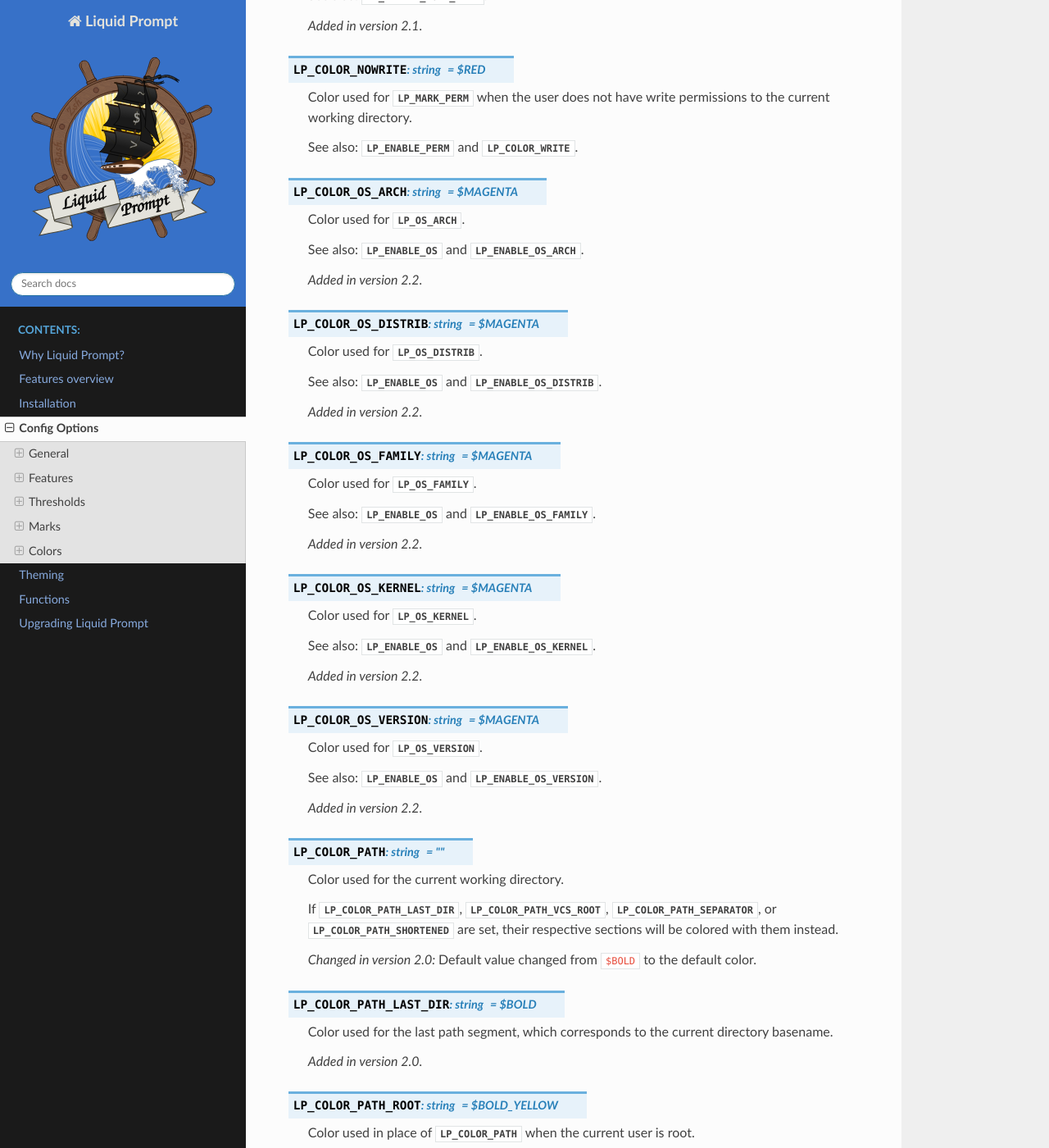
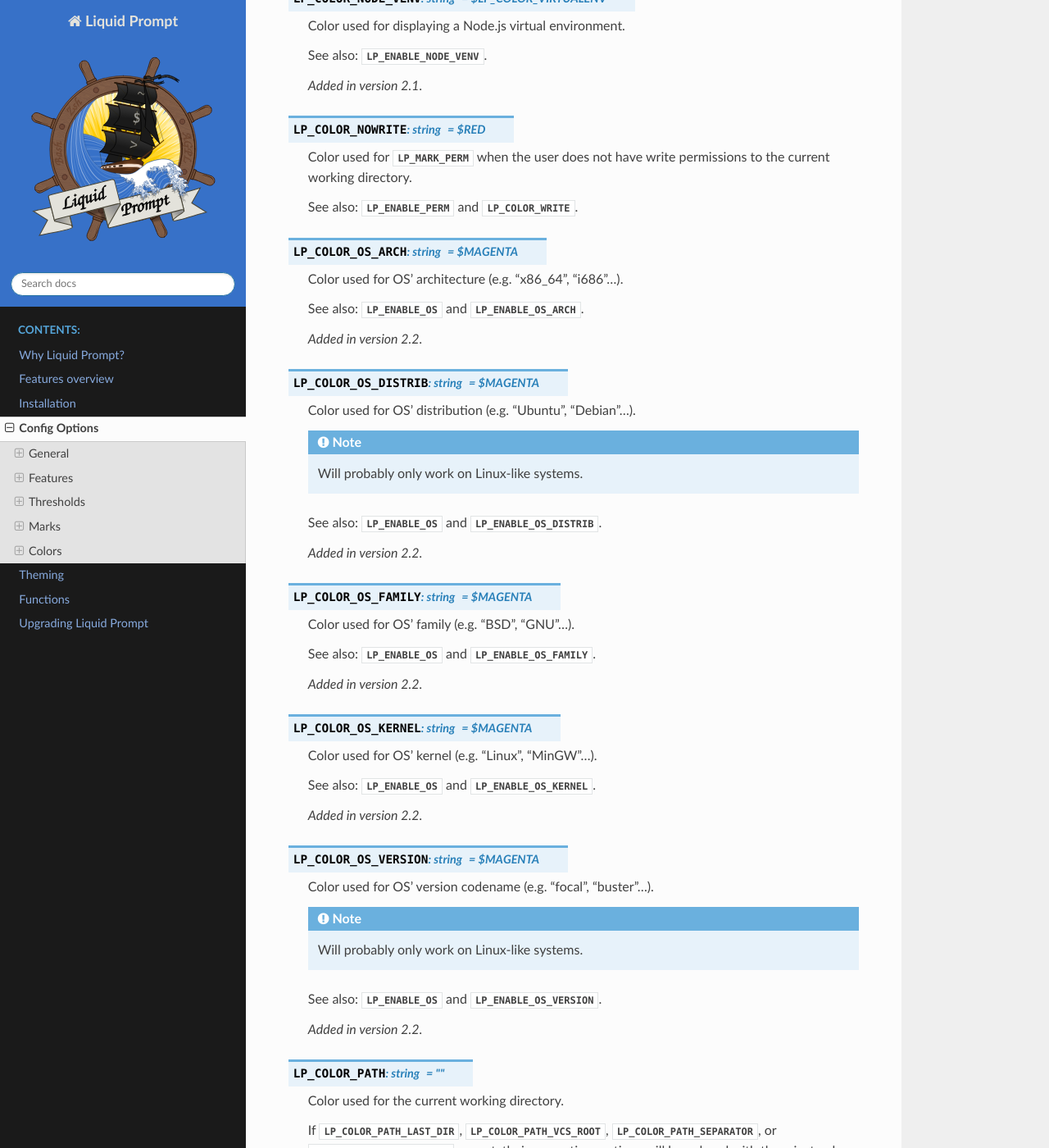
Before and after one commit to liquidprompt/liquidprompt, a Sphinx documentation site: the page built from docs/config.rst, in a window 1280 px wide and 1400 px high, scrolled down 32427 px. Shown: the whole window at 82% size. Built offline with Sphinx 7.4.7 and the Read the Docs theme 2.0.0, drawn with Linux system fonts in a browser that asks for light colours; pages that are not in the unit, such as notebooks, are missing from menus; cross-references to code outside the pages are shown as plain code; some of the changed text lies outside the part shown.

Commit message:
doc: mention presets in themes and config.
- fix doc about OS and CMake.

```diff
--- a/docs/config.rst
+++ b/docs/config.rst
@@ -44,6 +44,10 @@
    The example config file does not include every config option, and the
    comments describing the options are less verbose than the descriptions on
    this page.
+
+Several example of configurations are given in the ``contrib/presets``
+directory. Some of these presets can be combined, for instance for changing
+the icons, along with the colors.
 
 Each config option is documented with its default value.
 Options of type ``bool`` accept values of ``1`` for true and ``0`` for false.
@@ -1717,7 +1721,7 @@
    :type: string
    :value: $MAGENTA
 
-   Color used to display the C compilator in the CMake segment.
+   Color used to display the C compiler in the CMake segment.
 
    See :attr:`LP_ENABLE_CMAKE`.
 
@@ -1727,7 +1731,7 @@
    :type: string
    :value: $MAGENTA
 
-   Color used to display the C++ compilator in the CMake segment.
+   Color used to display the C++ compiler in the CMake segment.
 
    See :attr:`LP_ENABLE_CMAKE`.
 
@@ -1979,7 +1983,7 @@
    :type: string
    :value: $MAGENTA
 
-   Color used for :attr:`LP_OS_ARCH`.
+   Color used for OS' architecture (e.g. "x86_64", "i686"…).
 
    See also: :attr:`LP_ENABLE_OS` and :attr:`LP_ENABLE_OS_ARCH`.
 
@@ -1989,7 +1993,9 @@
    :type: string
    :value: $MAGENTA
 
-   Color used for :attr:`LP_OS_DISTRIB`.
+   Color used for OS' distribution (e.g. "Ubuntu", "Debian"…).
+
+   .. note:: Will probably only work on Linux-like systems.
 
    See also: :attr:`LP_ENABLE_OS` and :attr:`LP_ENABLE_OS_DISTRIB`.
 
@@ -1999,7 +2005,7 @@
    :type: string
    :value: $MAGENTA
 
-   Color used for :attr:`LP_OS_FAMILY`.
+   Color used for OS' family (e.g. "BSD", "GNU"…).
 
    See also: :attr:`LP_ENABLE_OS` and :attr:`LP_ENABLE_OS_FAMILY`.
 
@@ -2009,7 +2015,7 @@
    :type: string
    :value: $MAGENTA
 
-   Color used for :attr:`LP_OS_KERNEL`.
+   Color used for OS' kernel (e.g. "Linux", "MinGW"…).
 
    See also: :attr:`LP_ENABLE_OS` and :attr:`LP_ENABLE_OS_KERNEL`.
 
@@ -2019,7 +2025,9 @@
    :type: string
    :value: $MAGENTA
 
-   Color used for :attr:`LP_OS_VERSION`.
+   Color used for OS' version codename (e.g. "focal", "buster"…).
+
+   .. note:: Will probably only work on Linux-like systems.
 
    See also: :attr:`LP_ENABLE_OS` and :attr:`LP_ENABLE_OS_VERSION`.
 
--- a/docs/theme.rst
+++ b/docs/theme.rst
@@ -7,6 +7,11 @@
 The :doc:`theme/default` has a templating engine (previously called "themes" in
 Liquid Prompt version 1), that allows for custom prompt ordering in the default
 theme.
+
+If you just want to change icons and/or colors, you can just rely on "presets",
+which are just regular configuration files.
+Presets can generally be combined, and some themes may use
+—or be compatible with— different presets. See :doc:`config`.
 
 Liquid Prompt ships with some :doc:`theme/included` other than the default as
 well.
```
Also changed, not shown: other parts of docs/config.rst (+1 -1 lines), 1 other file.
